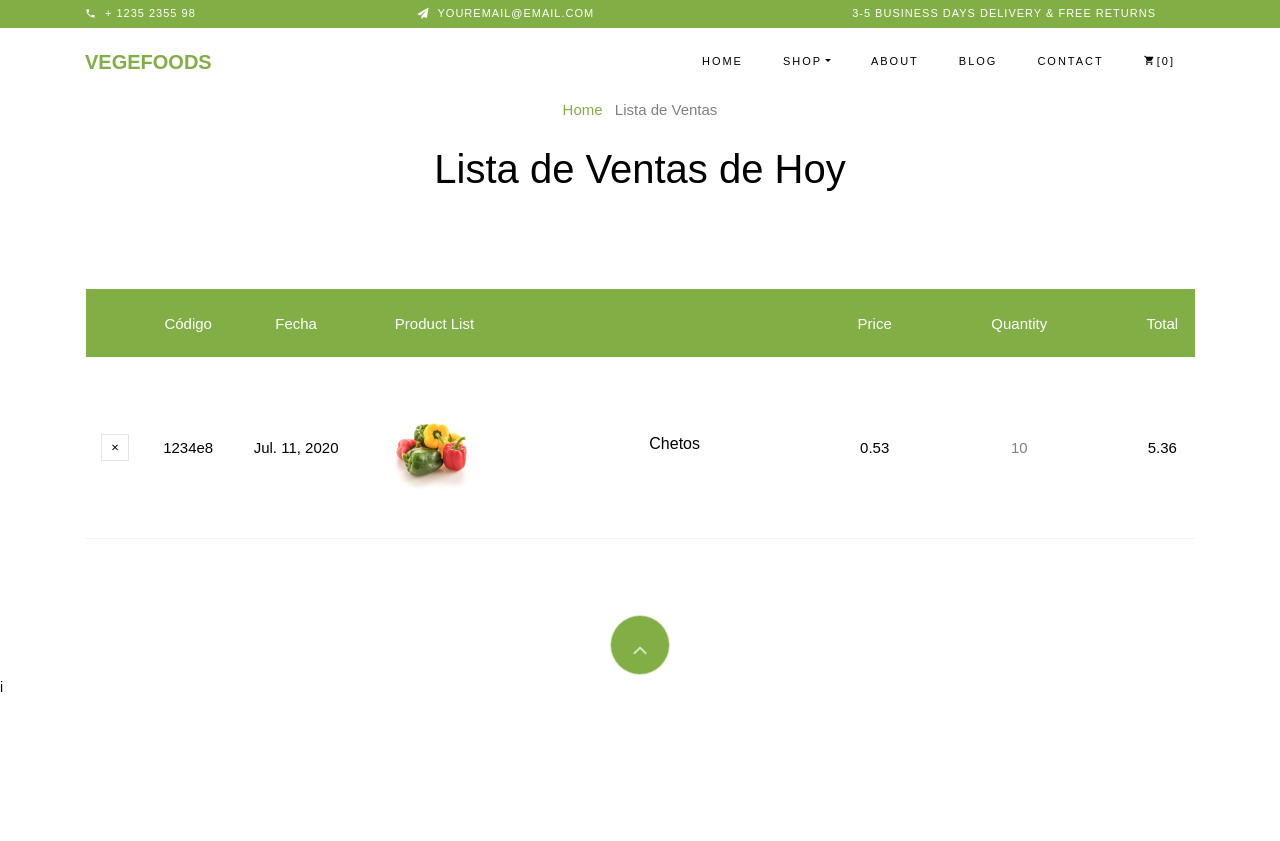
After one commit to MarianaYucra/ProyectoFinal, a Django app: page /listar/ in a window 1280 px wide. The commit adds this page. Run offline with Django 3.2, Linux system fonts and the light colour scheme; data comes from the database, SQL or seed files in the repository; some libraries are stand-ins or nearby versions; some web fonts are replaced.

Commit message:
avance de listar

```diff
--- a/ControlVentas/src/templates/index.html
+++ b/ControlVentas/src/templates/index.html
@@ -74,7 +74,7 @@
             </li>
 	          <li class="nav-item"><a href="about.html" class="nav-link">About</a></li>
 	          <li class="nav-item"><a href="blog.html" class="nav-link">Blog</a></li>
-	          <li class="nav-item"><a href="contact.html" class="nav-link">Contact</a></li>
+	          <li class="nav-item"><a href="contact.html" class="nav-link">Administrar</a></li>
 	          <li class="nav-item cta cta-colored"><a href="cart.html" class="nav-link"><span class="icon-shopping_cart"></span>[0]</a></li>
 
 	        </ul>
--- /dev/null
+++ b/ControlVentas/src/templates/listar.html
@@ -0,0 +1,212 @@
+{% load static %}
+<!DOCTYPE html>
+<html lang="en">
+  <head>
+    <title>Vegefoods - Free Bootstrap 4 Template by Colorlib</title>
+    <meta charset="utf-8">
+    <meta name="viewport" content="width=device-width, initial-scale=1, shrink-to-fit=no">
+
+    <link href="{% static 'https://fonts.googleapis.com/css?family=Poppins:200,300,400,500,600,700,800&display=swap' %}" rel="stylesheet">
+    <link href="{% static 'https://fonts.googleapis.com/css?family=Lora:400,400i,700,700i&display=swap' %}" rel="stylesheet">
+    <link href="{% static 'https://fonts.googleapis.com/css?family=Amatic+SC:400,700&display=swap' %}" rel="stylesheet">
+
+    <link rel="stylesheet" href="{% static 'css/open-iconic-bootstrap.min.css' %}">
+    <link rel="stylesheet" href="{% static 'css/animate.css' %}">
+
+    <link rel="stylesheet" href="{% static 'css/owl.carousel.min.css' %}">
+    <link rel="stylesheet" href="{% static 'css/owl.theme.default.min.css' %}">
+    <link rel="stylesheet" href="{% static 'css/magnific-popup.css' %}">
+
+    <link rel="stylesheet" href="{% static 'css/aos.css' %}">
+
+    <link rel="stylesheet" href="{% static 'css/ionicons.min.css' %}">
+
+    <link rel="stylesheet" href="{% static 'css/bootstrap-datepicker.css' %}">
+    <link rel="stylesheet" href="{% static 'css/jquery.timepicker.css' %}">
+
+
+    <link rel="stylesheet" href="{% static 'css/flaticon.css' %}">
+    <link rel="stylesheet" href="{% static 'css/icomoon.css' %}">
+    <link rel="stylesheet" href="{% static 'css/style.css' %}">
+  </head>
+  <body class="goto-here">
+		<div class="py-1 bg-primary">
+    	<div class="container">
+    		<div class="row no-gutters d-flex align-items-start align-items-center px-md-0">
+	    		<div class="col-lg-12 d-block">
+		    		<div class="row d-flex">
+		    			<div class="col-md pr-4 d-flex topper align-items-center">
+					    	<div class="icon mr-2 d-flex justify-content-center align-items-center"><span class="icon-phone2"></span></div>
+						    <span class="text">+ 1235 2355 98</span>
+					    </div>
+					    <div class="col-md pr-4 d-flex topper align-items-center">
+					    	<div class="icon mr-2 d-flex justify-content-center align-items-center"><span class="icon-paper-plane"></span></div>
+						    <span class="text">youremail@email.com</span>
+					    </div>
+					    <div class="col-md-5 pr-4 d-flex topper align-items-center text-lg-right">
+						    <span class="text">3-5 Business days delivery &amp; Free Returns</span>
+					    </div>
+				    </div>
+			    </div>
+		    </div>
+		  </div>
+    </div>
+    <nav class="navbar navbar-expand-lg navbar-dark ftco_navbar bg-dark ftco-navbar-light" id="ftco-navbar">
+	    <div class="container">
+	      <a class="navbar-brand" href="index.html">Vegefoods</a>
+	      <button class="navbar-toggler" type="button" data-toggle="collapse" data-target="#ftco-nav" aria-controls="ftco-nav" aria-expanded="false" aria-label="Toggle navigation">
+	        <span class="oi oi-menu"></span> Menu
+	      </button>
+
+	      <div class="collapse navbar-collapse" id="ftco-nav">
+	        <ul class="navbar-nav ml-auto">
+	          <li class="nav-item"><a href="index.html" class="nav-link">Home</a></li>
+	          <li class="nav-item active dropdown">
+              <a class="nav-link dropdown-toggle" href="#" id="dropdown04" data-toggle="dropdown" aria-haspopup="true" aria-expanded="false">Shop</a>
+              <div class="dropdown-menu" aria-labelledby="dropdown04">
+              	<a class="dropdown-item" href="shop.html">Shop</a>
+              	<a class="dropdown-item" href="wishlist.html">Wishlist</a>
+                <a class="dropdown-item" href="product-single.html">Single Product</a>
+                <a class="dropdown-item" href="cart.html">Cart</a>
+                <a class="dropdown-item" href="checkout.html">Checkout</a>
+              </div>
+            </li>
+	          <li class="nav-item"><a href="about.html" class="nav-link">About</a></li>
+	          <li class="nav-item"><a href="blog.html" class="nav-link">Blog</a></li>
+	          <li class="nav-item"><a href="contact.html" class="nav-link">Contact</a></li>
+	          <li class="nav-item cta cta-colored"><a href="cart.html" class="nav-link"><span class="icon-shopping_cart"></span>[0]</a></li>
+
+	        </ul>
+	      </div>
+	    </div>
+	  </nav>
+    <!-- END nav -->
+      <div class="container">
+        <div class="row no-gutters slider-text align-items-center justify-content-center">
+          <div class="col-md-9 ftco-animate text-center">
+          	<p class="breadcrumbs"><span class="mr-2"><a href="index.html">Home</a></span> <span>Lista de Ventas</span></p>
+            <h1 class="mb-0 bread">Lista de Ventas de Hoy</h1>
+          </div>
+        </div>
+      </div>
+    <section class="ftco-section ftco-cart">
+			<div class="container">
+				<div class="row">
+    			<div class="col-md-12 ftco-animate">
+    				<div class="cart-list">
+	    				<table class="table">
+						    <thead class="thead-primary">
+						      <tr class="text-center">
+						        <th>&nbsp;</th>
+							<th>Código</th>
+							<th>Fecha</th>
+						        <th>Product List</th>
+						        <th>&nbsp;</th>
+						        <th>Price</th>
+						        <th>Quantity</th>
+						        <th>Total</th>
+						      </tr>
+						    </thead>
+						    <tbody>
+							{% for obj in objeto %}
+						      <tr class="text-center">
+						        <td class="product-remove"><a href="#"><span class="ion-ios-close"></span></a></td>
+							<td class="price">{{obj.codigo}}</td>
+							<td class="price">{{obj.fecha}}</td>
+							<td class="image-prod"><div class="img" style="background-image: url({% static 'images/product-1.jpg' %});"></div></td>
+
+						        <td class="product-name">
+						        	<h3>{{obj.producto}}</h3>
+						        </td>
+
+							<td class="price">{{obj.precioU}}</td>
+
+						        <td class="quantity">{{obj.cantidad}}</td>
+
+						  	<td class="total">{{obj.precioV}}</td>
+						      </tr>
+						      {% endfor %}
+						    </tbody>
+						  </table>
+					  </div>
+    			</div>
+    		</div>
+			</div>
+		</section>
+
+    <footer class="ftco-footer ftco-section">
+      <div class="container">
+      	<div class="row">
+      		<div class="mouse">
+			<a href="#" class="mouse-icon">
+			<div class="mouse-wheel">
+				<span class="ion-ios-arrow-up"></span>
+			</div>
+			</a>i
+		</div>
+	</div>
+      </div>
+    </footer>
+
+
+
+  <!-- loader -->
+  <div id="ftco-loader" class="show fullscreen"><svg class="circular" width="48px" height="48px"><circle class="path-bg" cx="24" cy="24" r="22" fill="none" stroke-width="4" stroke="#eeeeee"/><circle class="path" cx="24" cy="24" r="22" fill="none" stroke-width="4" stroke-miterlimit="10" stroke="#F96D00"/></svg></div>
+
+
+  <script src="{% static 'js/jquery.min.js' %}"></script>
+  <script src="{% static 'js/jquery-migrate-3.0.1.min.js' %}"></script>
+  <script src="{% static 'js/popper.min.js' %}"></script>
+  <script src="{% static 'js/bootstrap.min.js' %}"></script>
+  <script src="{% static 'js/jquery.easing.1.3.js' %}"></script>
+  <script src="{% static 'js/jquery.waypoints.min.js'%}"></script>
+  <script src="{% static 'js/jquery.stellar.min.js' %}"></script>
+  <script src="{% static 'js/owl.carousel.min.js'%}"></script>
+  <script src="{% static 'js/jquery.magnific-popup.min.js' %}"></script>
+  <script src="{% static 'js/aos.js' %}"></script>
+  <script src="{% static 'js/jquery.animateNumber.min.js' %}"></script>
+  <script src="{% static 'js/bootstrap-datepicker.js' %}"></script>
+  <script src="{% static 'js/scrollax.min.js' %}"></script>
+  <script src="{% static 'https://maps.googleapis.com/maps/api/js?key=AIzaSyBVWaKrjvy3MaE7SQ74_uJiULgl1JY0H2s&sensor=false' %}"></script>
+  <script src="{% static 'js/google-map.js' %}"></script>
+  <script src="{% static 'js/main.js' %}"></script>
+
+  <script>
+		$(document).ready(function(){
+
+		var quantitiy=0;
+		   $('.quantity-right-plus').click(function(e){
+
+		        // Stop acting like a button
+		        e.preventDefault();
+		        // Get the field name
+		        var quantity = parseInt($('#quantity').val());
+
+		        // If is not undefined
+
+		            $('#quantity').val(quantity + 1);
+
+
+		            // Increment
+
+		    });
+
+		     $('.quantity-left-minus').click(function(e){
+		        // Stop acting like a button
+		        e.preventDefault();
+		        // Get the field name
+		        var quantity = parseInt($('#quantity').val());
+
+		        // If is not undefined
+
+		            // Increment
+		            if(quantity>0){
+		            $('#quantity').val(quantity - 1);
+		            }
+		    });
+
+		});
+	</script>
+
+  </body>
+</html>
--- a/ControlVentas/src/ventas/urls.py
+++ b/ControlVentas/src/ventas/urls.py
@@ -3,4 +3,6 @@ from . import views
 
 urlpatterns = [
     path('', views.index, name="index"),
+    path('listar/', views.listar, name = "listar"),
+
 ]
--- a/ControlVentas/src/ventas/views.py
+++ b/ControlVentas/src/ventas/views.py
@@ -4,3 +4,10 @@ from .models import Venta
 # Create your views here.
 def index (request):
     return render(request,"index.html")
+
+def listar(request):
+    obj = Venta.objects.all()
+    context = {
+        'objeto' : obj,
+    }
+    return render(request, "listar.html", context)
```
Also changed, not shown: ControlVentas/src/templates/cart.html (line endings or trailing spaces).
